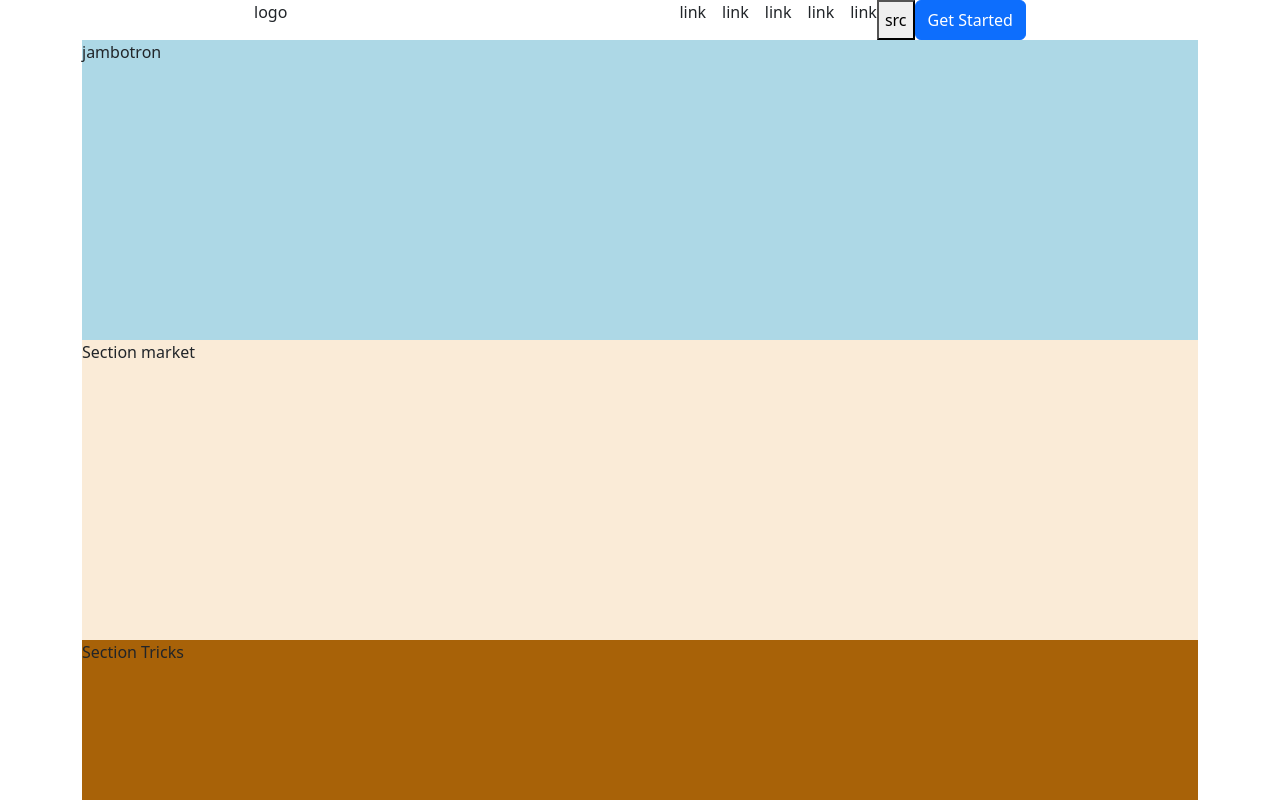
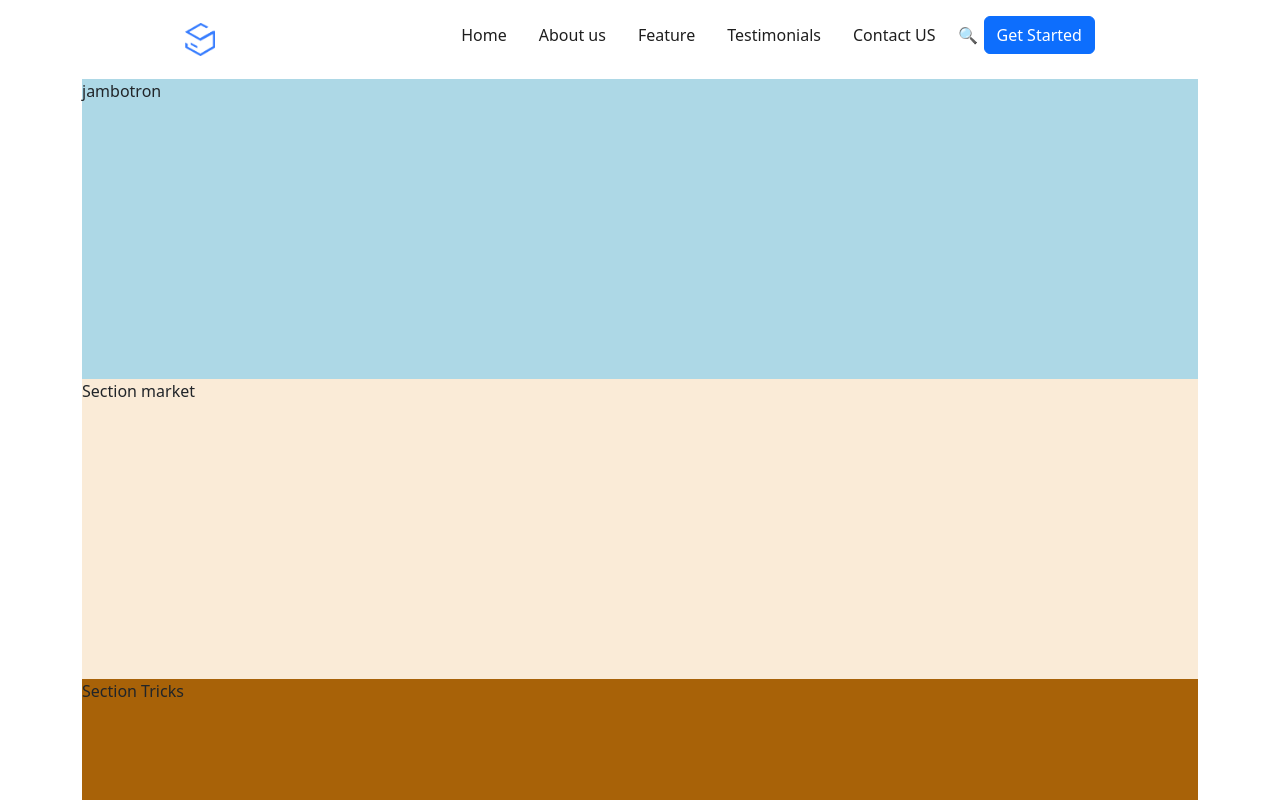
Before and after one commit to Richter96/proj-html-vuejs, a Vue app: page / in a window 1280 px wide. Shown: the top 800 px of the page. Built offline with nearby package versions, Linux system fonts and the light colour scheme.

Commit message:
add link and effect at navbar

```diff
--- a/src/components/AppHeader.vue
+++ b/src/components/AppHeader.vue
@@ -13,20 +13,22 @@ export default {
 
 <template>
     <!-- navbar with logo and link  -->
-    <div class="navbarContainer container-md d-flex">
+    <div class="navbarContainer container-md d-flex align-items-center">
         <div>
-            logo
+            <a class="navbar-brand" href="#">
+                <img src="../assets/img/logo-2.png" alt="logo_Market" width="30">
+            </a>
         </div>
-        <div class="d-flex">
-            <ul class="d-flex">
-                <li>link</li>
-                <li>link</li>
-                <li>link</li>
-                <li>link</li>
-                <li>link</li>
+        <div class="d-flex align-items-baseline">
+            <ul class="d-flex ">
+                <li><a href="#">Home</a></li>
+                <li><a href="#">About us</a></li>
+                <li><a href="#">Feature</a></li>
+                <li><a href="#">Testimonials</a></li>
+                <li><a href="#">Contact US</a></li>
             </ul>
-            <button>
-                src
+            <button class=" bg-transparent border-0">
+                🔍
             </button>
             <button class="btn btn-primary"> Get Started</button>
         </div>
@@ -35,15 +37,29 @@ export default {
 </template>
 
 <style lang="scss">
+@use '../assets/scss/partials/variables' as *;
+
+
 .navbarContainer {
     justify-content: space-around;
+    overflow: hidden;
+    padding: 1rem;
 
     ul {
         list-style: none;
 
-        li {
+        a {
+            color: $textNavbar;
+            text-decoration: none;
             padding-left: 1rem;
+            border-bottom: 3px solid transparent;
+            padding: 1rem 1rem;
+
+            &:hover {
+                border-bottom: 3px solid $textPrimary;
+            }
         }
+
     }
 
 
```
